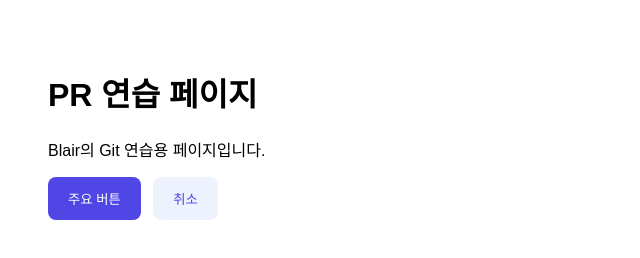
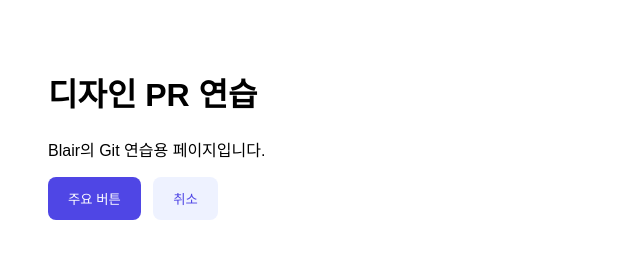
Before and after one commit to blairgaeun/pr-practice, a plain HTML site: page index.html in a window 1280 px wide. Shown: the whole page, without its empty margins (0-640 px from the left). Drawn offline with Linux system fonts and the light colour scheme.

Commit message:
[Fix](title): 제목을 '디자인 PR 연습'으로 변경

```diff
--- a/index.html
+++ b/index.html
@@ -11,7 +11,7 @@
   </style>
 </head>
 <body>
-  <h1>PR 연습 페이지</h1>
+  <h1>디자인 PR 연습</h1>
   <p>Blair의 Git 연습용 페이지입니다.</p>
   <button class="btn btn-primary">주요 버튼</button>
   <button class="btn btn-secondary">취소</button>
```
